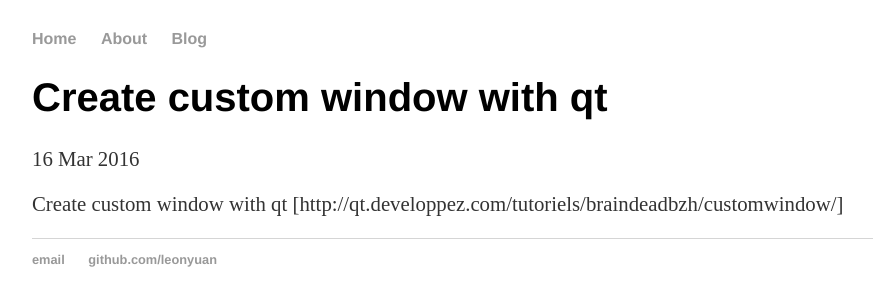
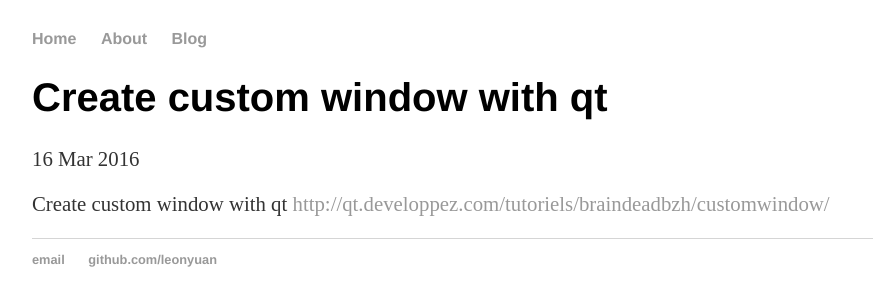
Before and after one commit to leonyuan/leonyuan.github.io, a Jekyll site: the page built from _posts/2016-03-16-create-custom-window-with-qt.md, in a window 1280 px wide. Shown: the top 306 px of the page, without its empty margins (32-905 px from the left). Built offline with Jekyll 4.4.1, drawn with Linux system fonts in a browser that asks for light colours.

Commit message:
adjust link

```diff
--- a/_posts/2016-03-16-create-custom-window-with-qt.md
+++ b/_posts/2016-03-16-create-custom-window-with-qt.md
@@ -3,4 +3,4 @@ layout: post
 title: Create custom window with qt
 ---
 Create custom window with qt
-    [http://qt.developpez.com/tutoriels/braindeadbzh/customwindow/]
+    <http://qt.developpez.com/tutoriels/braindeadbzh/customwindow/>
```
